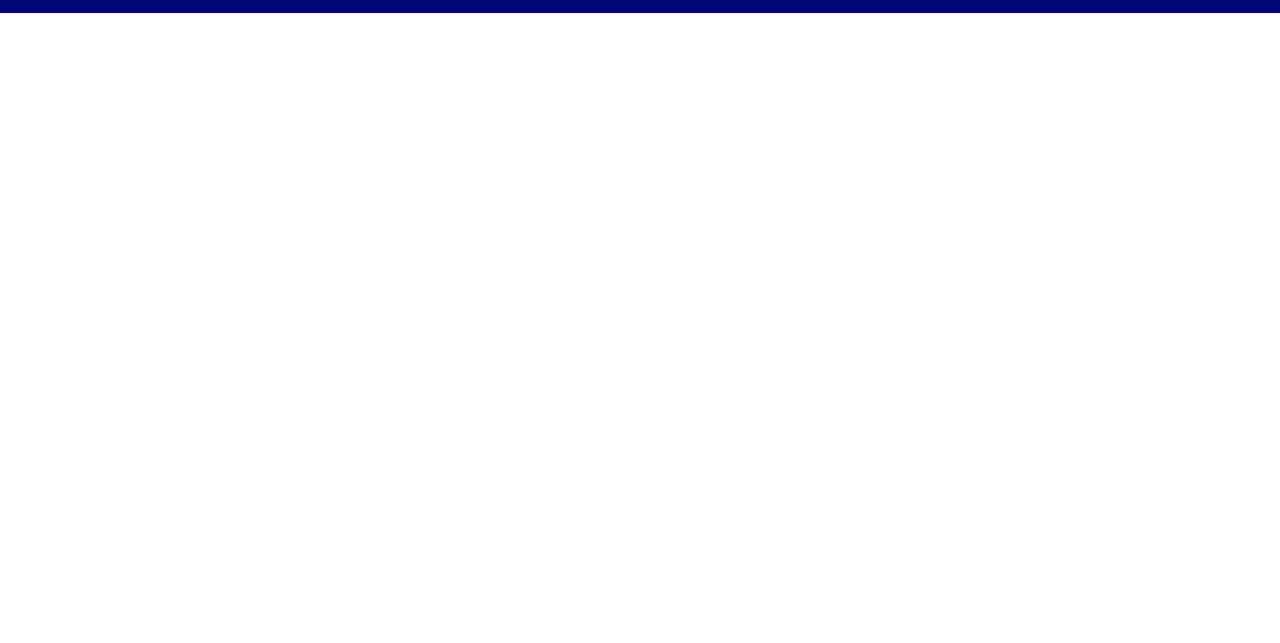
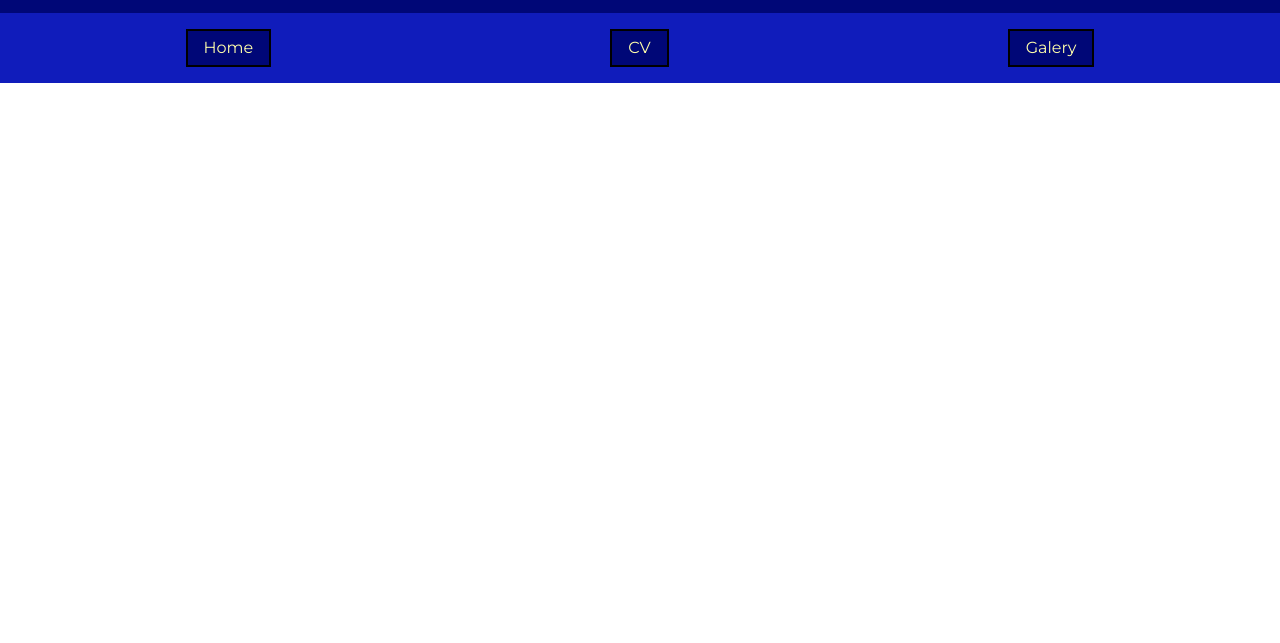
Before and after one commit to AlxColl/guaman-alejandro.github.io, a plain HTML site: page index.html in a window 1280 px wide. Shown: the part 157-800 px from the top of the page. Drawn offline with Linux system fonts and the light colour scheme.

Commit message:
2025-10-18. Start navbar

```diff
--- a/index.html
+++ b/index.html
@@ -11,5 +11,12 @@
         <h1>Welcome to Alejandro's Blog</h1>
         <h2>Where there's a will, there's a way</h2>
     </header>
+    <nav>
+        <ul>
+            <li><a href="index.html">Home</a></li>
+            <li><a href="cv.html">CV</a></li>
+            <li><a href="galeria.html">Galery</a></li>
+        </ul>
+    </nav>
 </body>
 </html>
--- a/scss/estilos.scss
+++ b/scss/estilos.scss
@@ -3,11 +3,13 @@
     font-family: "Montserrat";
     src: url(../css/fonts/Montserrat-VariableFont_wght.ttf);
 }
+body{
+    font-family: "Montserrat";
+}
 header{
     display: flex;
     flex-direction: column;
     text-align: center;
-    font-family: "Montserrat";
     background-color: #000777;
     padding: 1rem;
     h1{
@@ -23,3 +25,28 @@ header{
 
     }
 }
+nav{
+    display: flex;
+    flex-direction: row;
+    align-items: center;
+    padding: 1rem;
+    background-color: #101cbb;
+    ul{
+        display: flex;
+        flex-wrap: wrap;
+        flex-direction: row;
+        justify-content: space-around;
+        flex-grow: 1;
+        gap: 1;
+    }
+    li{
+        background-color: #000777;
+        color: #ffffaa;
+        border: 2px solid black;
+        padding: 0.5rem 1rem;
+    }
+    a{
+        width: 100%;
+        height: 100%;
+    }
+}
```
Also changed, not shown: cv.html (added, +14 -0 lines), galeria.html (added, +14 -0 lines), css/estilos.css.
